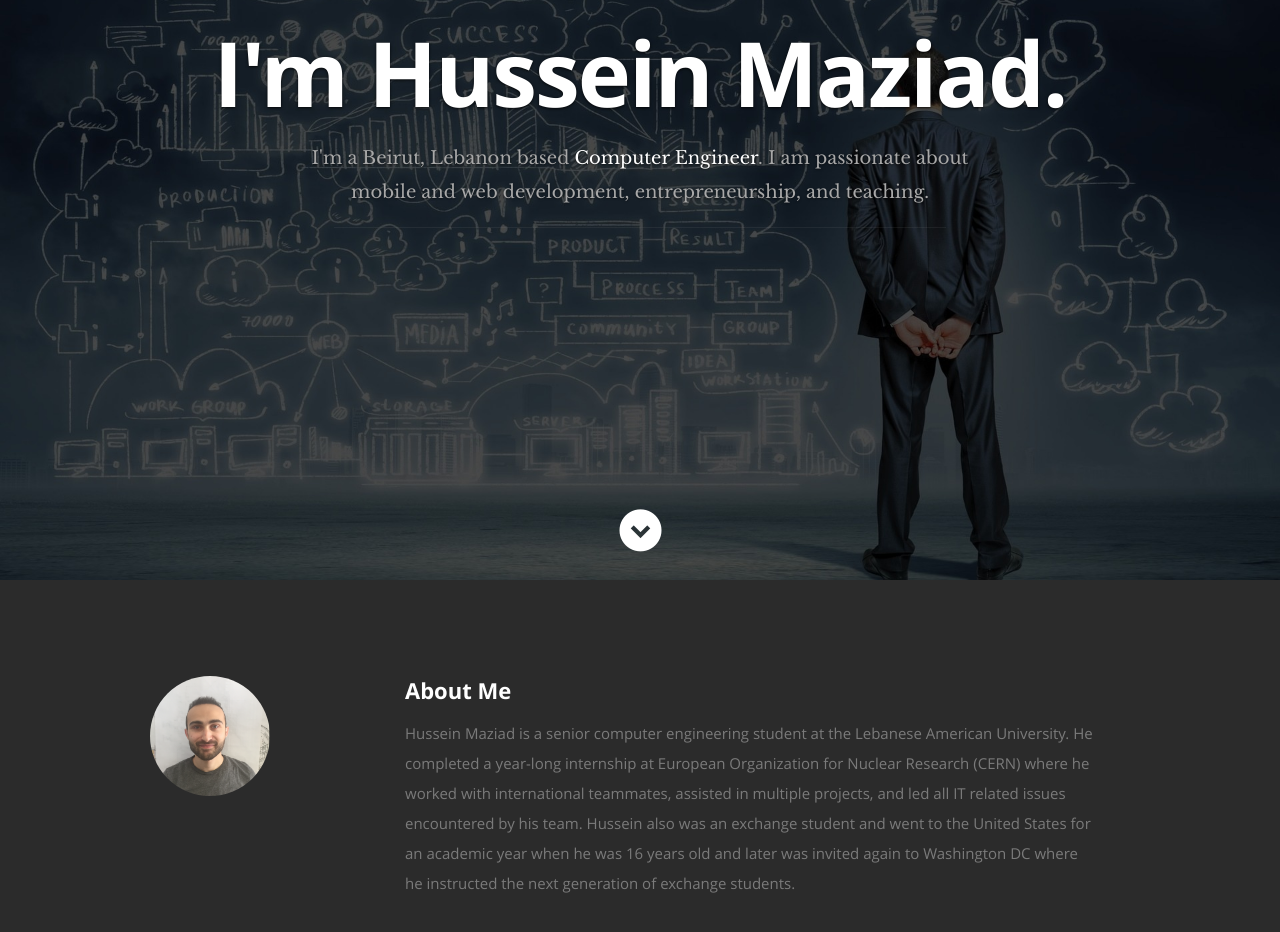
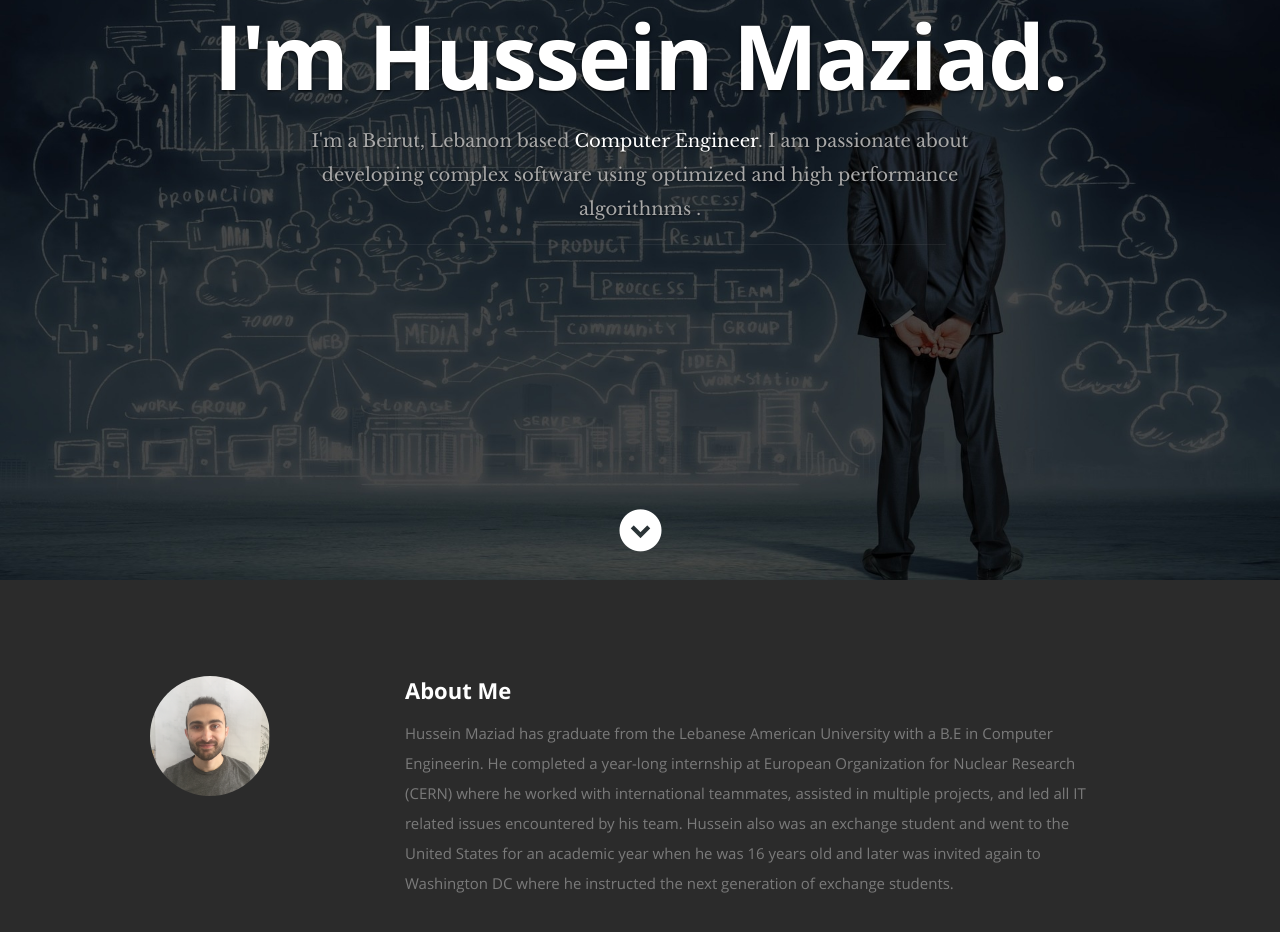
Before and after one commit to hmaziad/personalwebsite-frontend, a React (Create React App) app: page / in a window 1280 px wide. Shown: the part 220-1152 px from the top of the page. Built offline with nearby package versions, Linux system fonts and the light colour scheme; some icons are missing.

Commit message:
Update resumeData.js

```diff
--- a/src/resumeData.js
+++ b/src/resumeData.js
@@ -3,10 +3,10 @@ export const data = {
     name: "Hussein Maziad",
     occupation: "Computer Engineer",
     description:
-      "I am passionate about mobile and web development, entrepreneurship, and teaching",
+      "I am passionate about developing complex software using optimized and high performance algorithnms ",
     image: "profile-pic.PNG",
     bio:
-      "Hussein Maziad is a senior computer engineering student at the Lebanese American University. He completed a year-long internship at European Organization for Nuclear Research (CERN) where he worked with international teammates, assisted in multiple projects, and led all IT related issues encountered by his team. Hussein also was an exchange student and went to the United States for an academic year when he was 16 years old and later was invited again to Washington DC where he instructed the next generation of exchange students.",
+      "Hussein Maziad has graduate from the Lebanese American University with a B.E in Computer Engineerin. He completed a year-long internship at European Organization for Nuclear Research (CERN) where he worked with international teammates, assisted in multiple projects, and led all IT related issues encountered by his team. Hussein also was an exchange student and went to the United States for an academic year when he was 16 years old and later was invited again to Washington DC where he instructed the next generation of exchange students.",
     contactmessage: "Kindly fill the below details to contact me.",
     email: "husseinmaziad@gmail.com",
     phone: "+96178989864",
@@ -18,7 +18,7 @@ export const data = {
     },
     website: "http://www.husseinmaziad.com",
     resumedownload:
-      "https://drive.google.com/uc?export=download&id=1z0bY5P1jR3oblV_drZV2RaE-JPjWKduq",
+      "https://lauedu74602-my.sharepoint.com/:w:/g/personal/hussein_maziad_lau_edu/EVaZEKgEriRMh52YFuIIirsBOcJcLiUTYqsZDKYo4x22og?e=Kb7wOu",
     social: [
       {
         name: "whatsapp",
```
